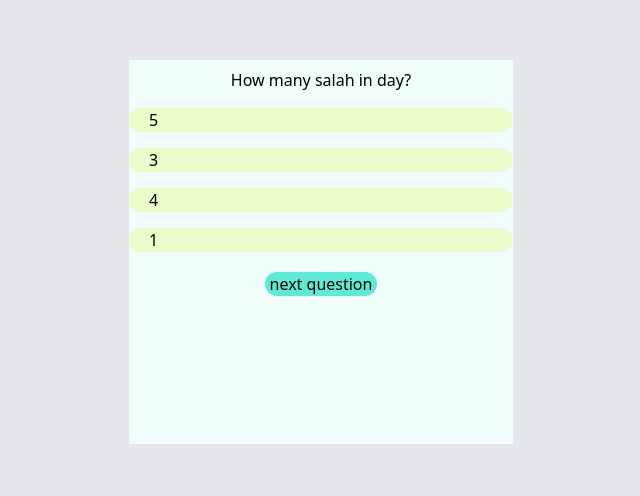
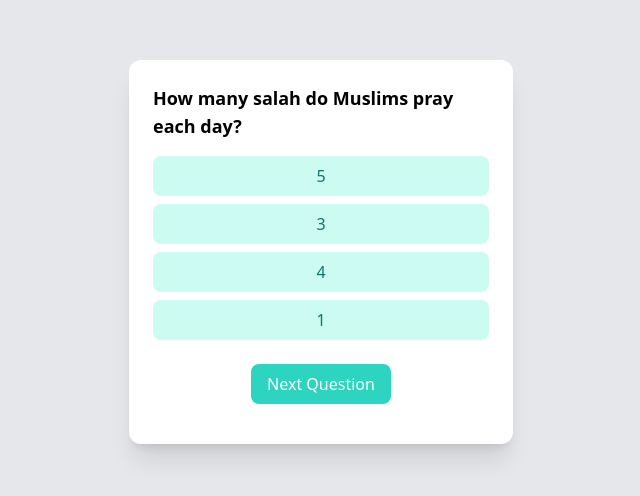
Before and after one commit to Ali-Umed/react-quiz-app, a React (Vite) app: page / in a window 1280 px wide. Shown: the part 148-644 px from the top of the page, without its empty margins (319-959 px from the left). Built offline with nearby package versions, Linux system fonts and the light colour scheme.

Commit message:
change style bg-color and size

```diff
--- a/src/App.tsx
+++ b/src/App.tsx
@@ -1,18 +1,26 @@
 function App() {
   return (
     <div className="w-screen h-screen flex flex-col justify-center items-center bg-gray-200">
-      <div className="flex flex-col   w-96 h-96 bg-teal-50">
-        <p className="text-black mt-2 text-center">How many salah in day?</p>
-        <div>
-          <ul className="">
-            <li className="pl-5 mt-4 bg-lime-100 rounded-xl">5</li>
-            <li className="pl-5 mt-4 bg-lime-100 rounded-xl">3</li>
-            <li className="pl-5 mt-4 bg-lime-100 rounded-xl">4</li>
-            <li className="pl-5  mt-4 bg-lime-100 rounded-xl">1</li>
-          </ul>
-        </div>
-        <button className="bg-teal-300 w-28 self-center mt-5 rounded-2xl">
-          next question
+      <div className="flex flex-col items-center w-96 h-96 bg-white shadow-xl rounded-xl p-6">
+        <p className="text-lg font-semibold mb-4">
+          How many salah do Muslims pray each day?
+        </p>
+        <ul className="w-full">
+          <li className="w-full py-2 px-4 bg-teal-100 rounded-lg mb-2 text-teal-700 text-center cursor-pointer transition-colors duration-300 hover:bg-teal-200">
+            5
+          </li>
+          <li className="w-full py-2 px-4 bg-teal-100 rounded-lg mb-2 text-teal-700 text-center cursor-pointer transition-colors duration-300 hover:bg-teal-200">
+            3
+          </li>
+          <li className="w-full py-2 px-4 bg-teal-100 rounded-lg mb-2 text-teal-700 text-center cursor-pointer transition-colors duration-300 hover:bg-teal-200">
+            4
+          </li>
+          <li className="w-full py-2 px-4 bg-teal-100 rounded-lg mb-2 text-teal-700 text-center cursor-pointer transition-colors duration-300 hover:bg-teal-200">
+            1
+          </li>
+        </ul>
+        <button className="bg-teal-400 text-white py-2 px-4 rounded-lg mt-4 hover:bg-teal-500 transition-colors duration-300">
+          Next Question
         </button>
       </div>
     </div>
```
